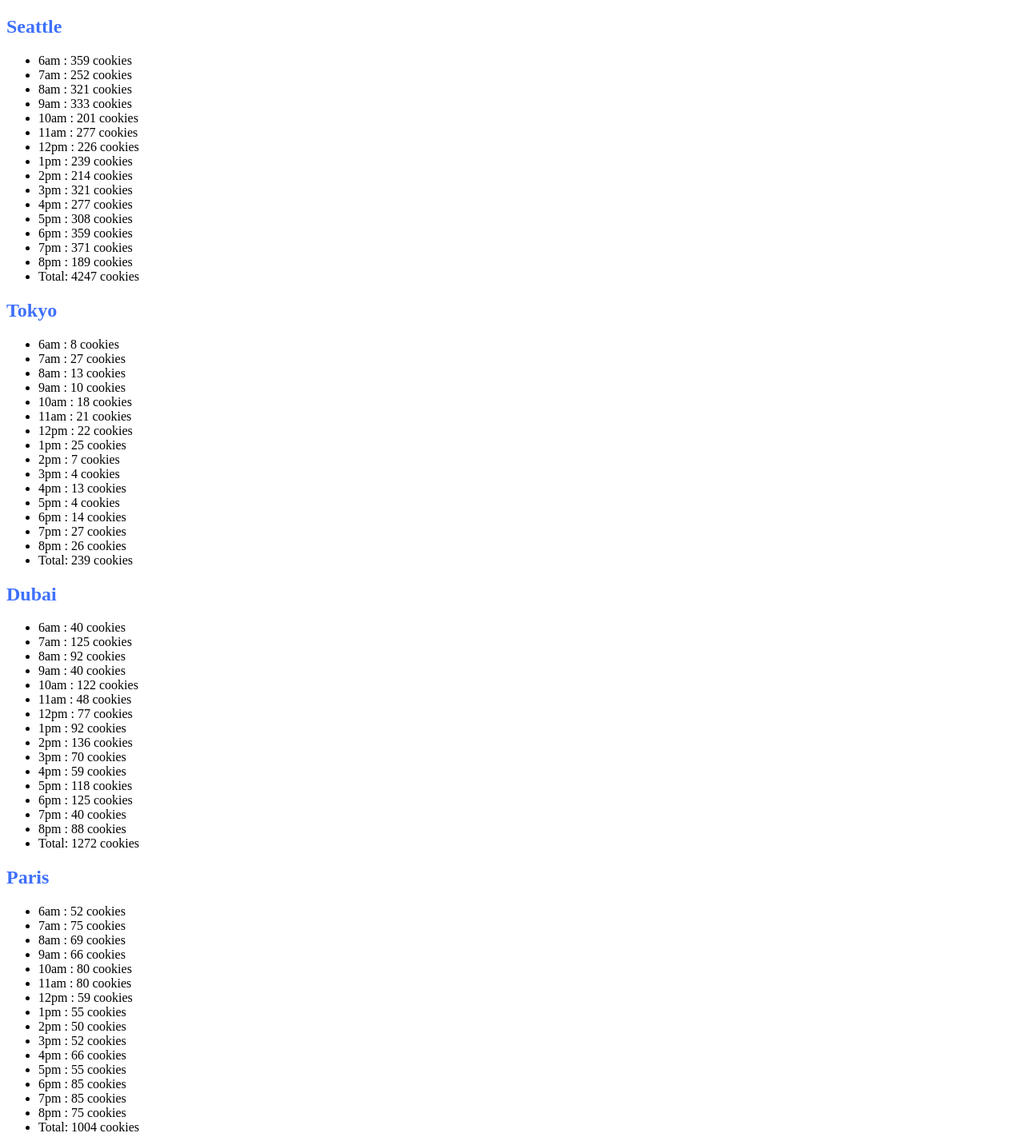
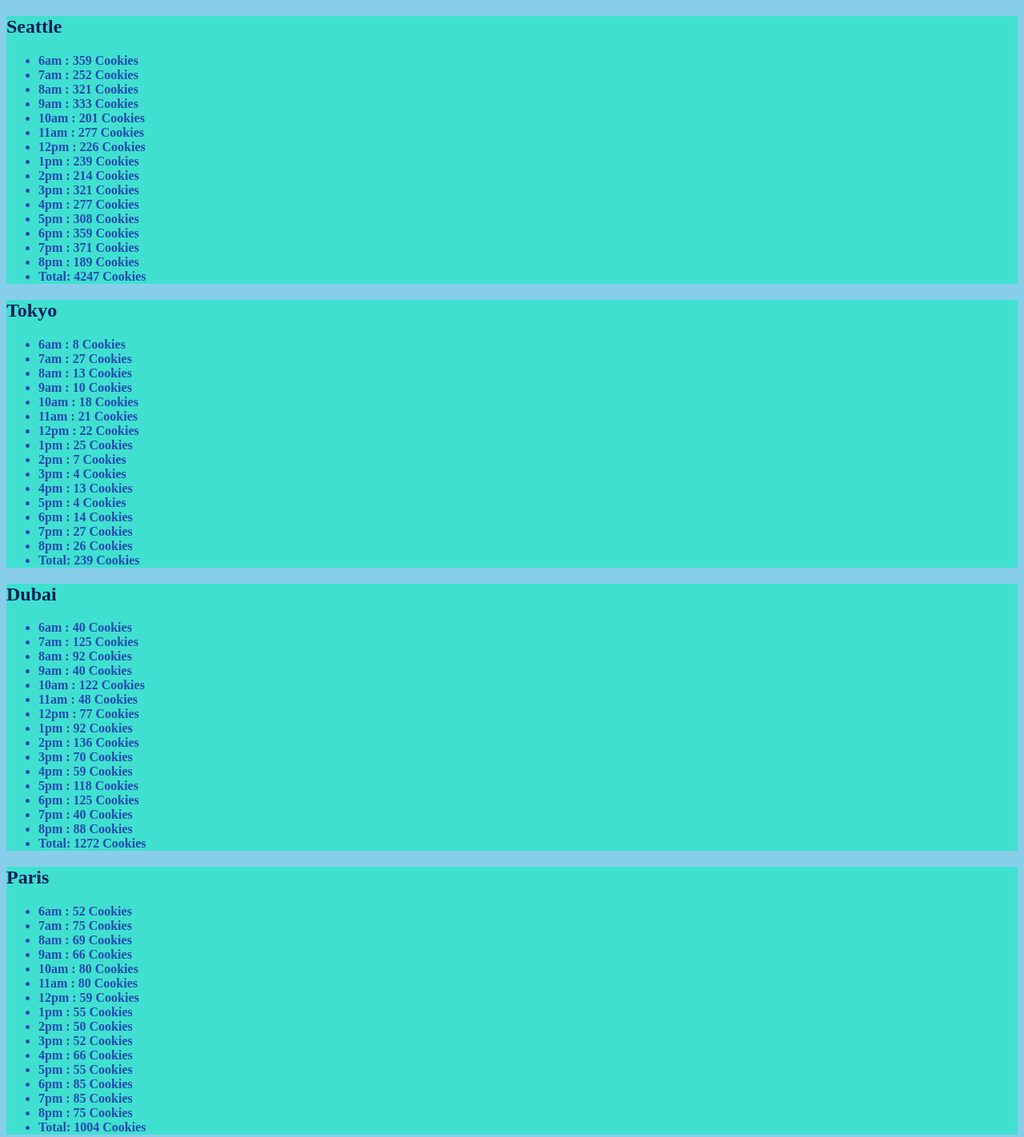
Before and after one commit to abuzahra98/cookie-stand, a plain HTML site: page sales.html in a window 1280 px wide. Shown: the top 1422 px of the page at 80% size. Drawn offline with Linux system fonts and the light colour scheme.

Commit message:
edit color

```diff
--- a/style.css
+++ b/style.css
@@ -1,10 +1,50 @@
+main article{
+
+  background-color: turquoise;
+}
+
 main article h1{
-    color: #3e70fb;
+    color: #081e58;
     font-weight: 900;
     text-transform: capitalize;
   }
 
-  .gh{
-height: 90px;
-width: 300px;
+
+  #container{
+    color: #2349b1;
+    font-weight: 900;
+    text-transform: capitalize;
+
   }
+
+  #container1{
+    color: #2349b1;
+    font-weight: 900;
+    text-transform: capitalize;
+
+  }
+
+  #container2{
+    color: #2349b1;
+    font-weight: 900;
+    text-transform: capitalize;
+  }
+
+  #container3{
+    color: #2349b1;
+    font-weight: 900;
+    text-transform: capitalize;
+  }
+  #container4{
+    color: #2349b1;
+    font-weight: 900;
+    text-transform: capitalize;
+  }
+
+  body{
+    background-color: skyblue;
+  }
+
+  body a {
+    font-size: 50px;
+  }
```
Also changed, not shown: index.html (+2 -0 lines).
